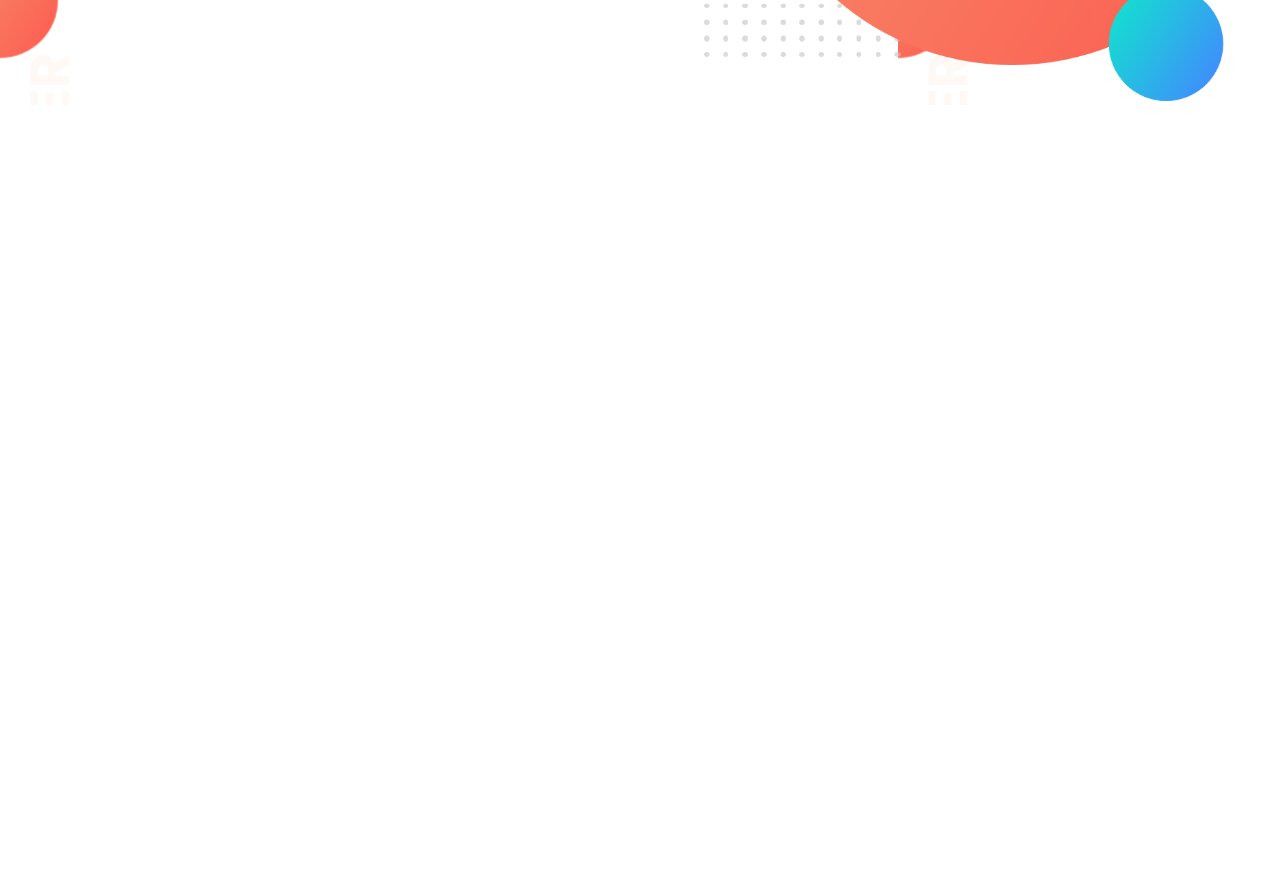
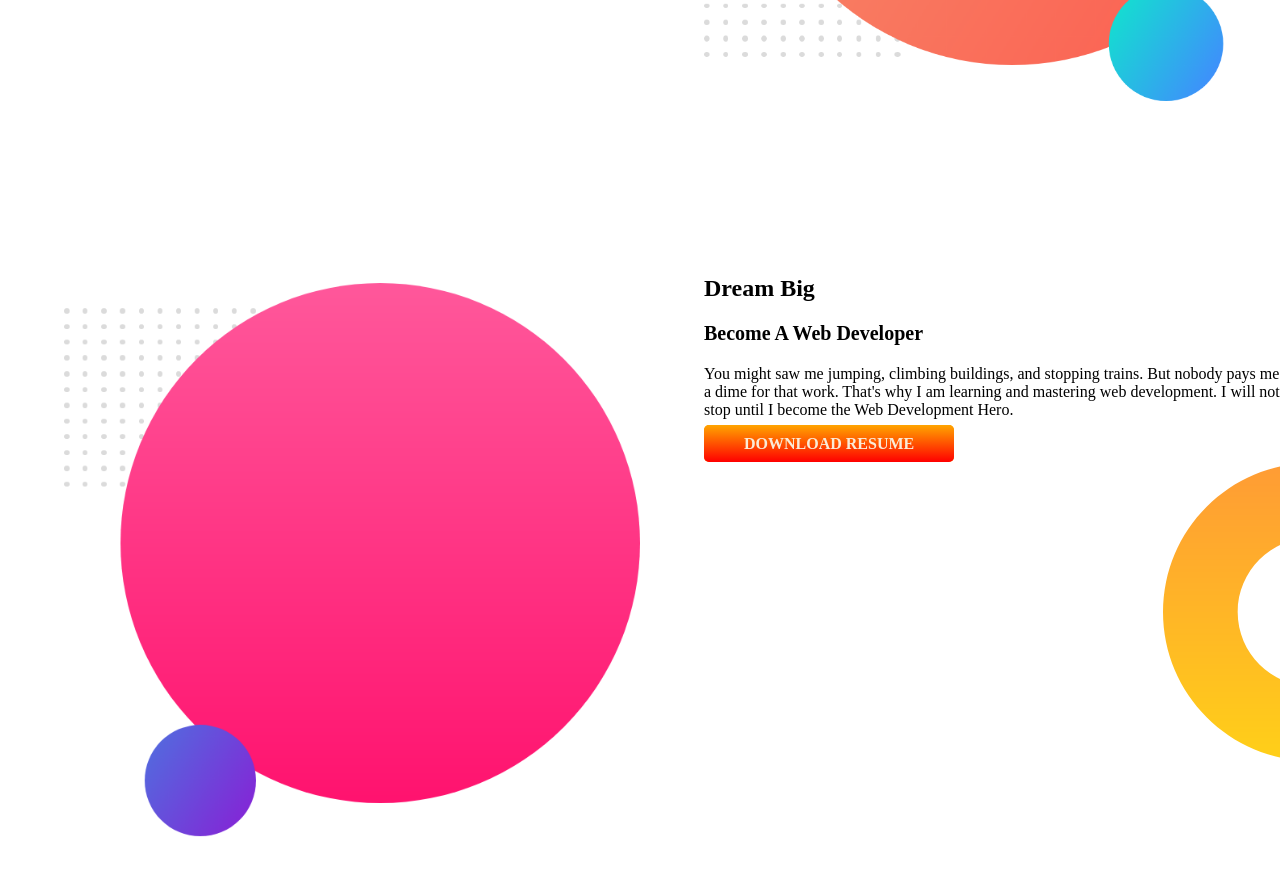
Before and after one commit to Ridwan-Rimon/developer.portfolio, a plain HTML site: page index.html in a window 1280 px wide. Shown: the part 500-1376 px from the top of the page. Before the commit the page ends 800 px from the top, so only its background shows below. Drawn offline with Linux system fonts and the light colour scheme.

Commit message:
section two

```diff
--- a/index.html
+++ b/index.html
@@ -26,6 +26,22 @@
         </div>
         <div class="half-width"><img src="images/my-bg.png" alt="Profile Image"></div>
     </section>
+    <section class="dream-big">
+        <div class="half-width">
+            <img src="images/my-bg2.png" alt="">
+        </div>
+        <div class="half-width">
+            <h1><strong>Dream Big</strong> </h1>
+            <h3>Become A Web Developer</h3>
+            <p>You might saw me jumping, climbing buildings, and stopping trains. But nobody pays me a dime for that
+                work.
+                That's why I am learning and mastering web development. I will not stop until I become the Web
+                Development
+                Hero.</p>
+            <a class="link-button" target="_blank" href="facebook.com/radowan.ahmed.222">DOWNLOAD RESUME</a>
+        </div>
+
+    </section>
 </body>
 
 </html>
--- a/style.css
+++ b/style.css
@@ -14,6 +14,7 @@ h3 {
 
 section {
     display: flex;
+    margin-bottom: 150px;
 }
 
 .half-width {
@@ -39,4 +40,13 @@ section {
 
 .top-banner {
     background-image: url(images/top-banner.png);
+    background-repeat: no-repeat;
 }
+
+.dream-big {
+    background-image: url(images/dream-bg.png);
+    background-repeat: no-repeat;
+    background-position: right;
+    padding-bottom: 10%;
+
+}
```
